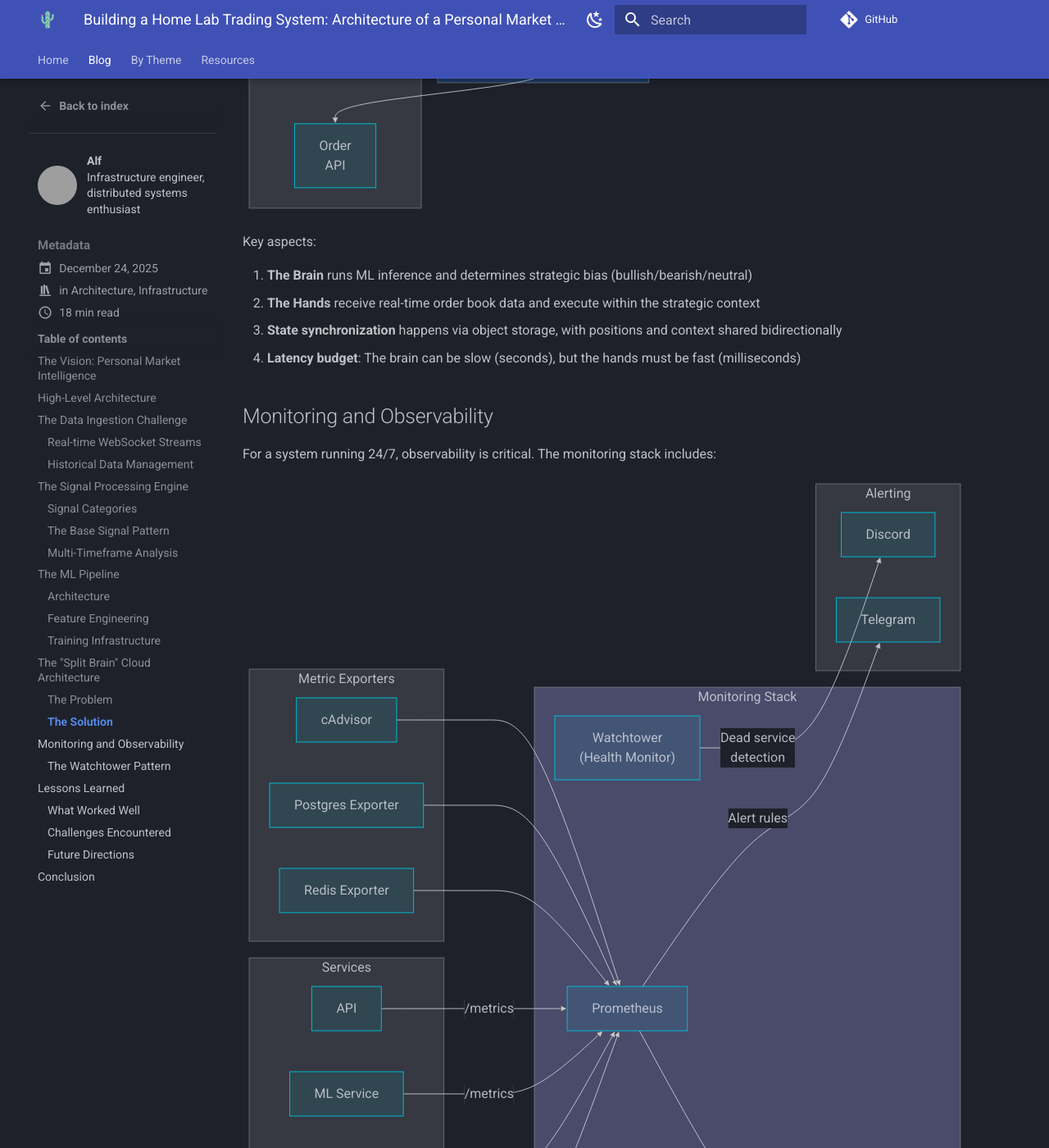
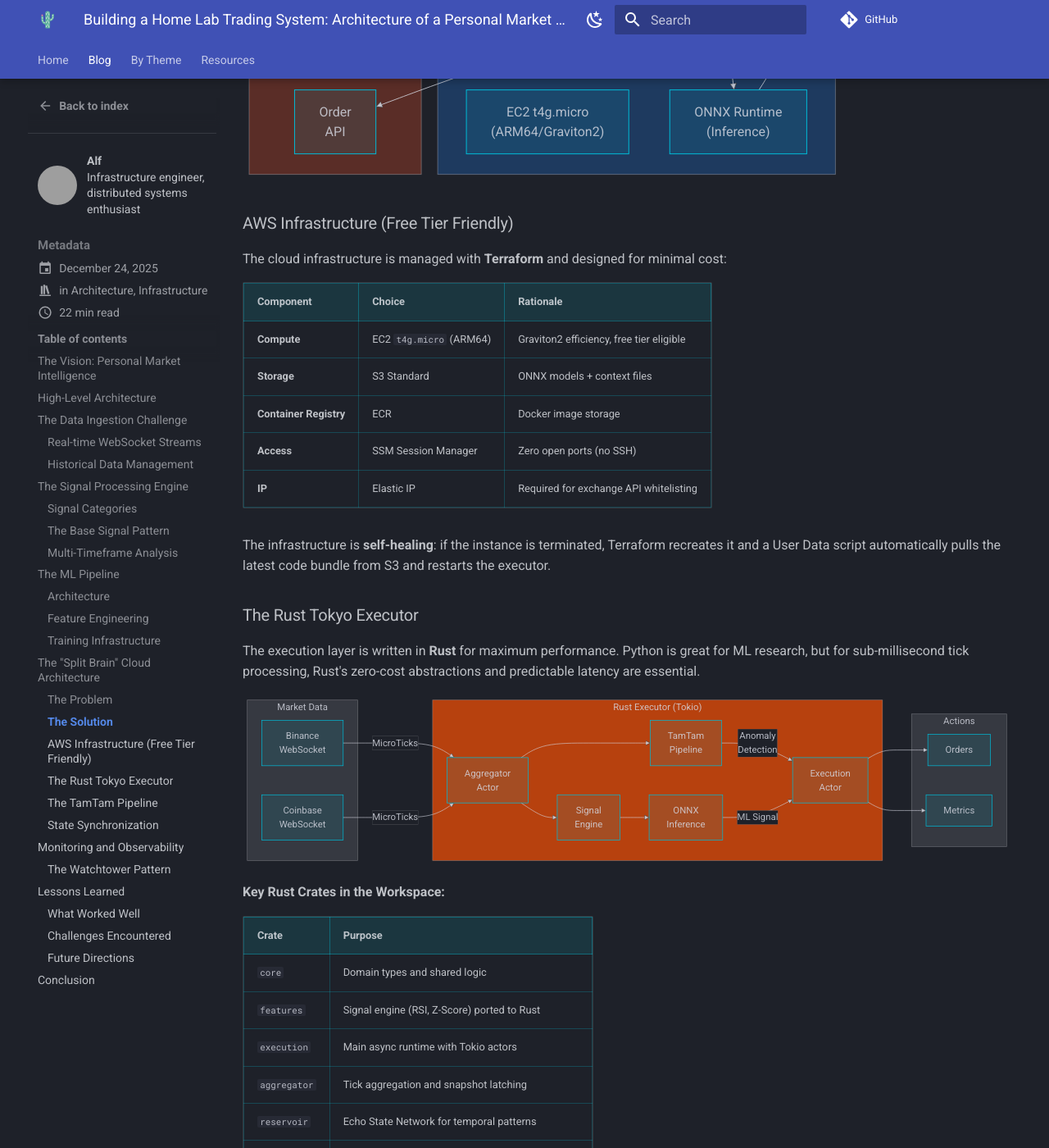
Before and after one commit to alfredojrc/digital-garden, an MkDocs documentation site: the page built from docs/blog/posts/building-a-home-lab-trading-system.md, in a window 1280 px wide and 1400 px high, scrolled down 9257 px. Shown: the whole window at 82% size. Built offline with MkDocs 1.6.1 and Material for MkDocs 9.7.7, drawn with Linux system fonts in a browser that asks for light colours; comment, search, counter and statistics services are not loaded; some of the changed text lies outside the part shown; grey boxes are pictures that could not be loaded.

Commit message:
feat: Expand blog post with AWS Tokyo and Rust executor details
- Added detailed AWS Tokyo deployment section (EC2 t4g.micro, S3, Terraform)
- Added Rust executor architecture with Tokio actors
- Documented TamTam pipeline (Echo State Network + anomaly detection)
- Added state synchronization patterns between Brain and Hands
- New tags: rust, aws, terraform, tokio, onnx
- Updated readtime from 18 to 22 minutes

🤖 Generated with [Claude Code](https://claude.com/claude-code)

Co-Authored-By: Claude Opus 4.5 <noreply@anthropic.com>

````diff
--- a/docs/blog/posts/building-a-home-lab-trading-system.md
+++ b/docs/blog/posts/building-a-home-lab-trading-system.md
@@ -15,9 +15,11 @@ tags:
   - docker
   - architecture
   - monitoring
-  - ai-agents
+  - rust
+  - aws
+  - terraform
 slug: building-home-lab-trading-system
-readtime: 18
+readtime: 22
 ---
 
 # Building a Home Lab Trading System: Architecture of a Personal Market Intelligence Platform
@@ -339,11 +341,11 @@ One of the most interesting architectural decisions was the "Split Brain" patter
 
 ### The Problem
 
-The home lab has a GPU for training, but it's physically far from exchange servers. Low-latency execution requires proximity to exchange data centers.
+The home lab has a GPU for training, but it's physically far from exchange servers. Low-latency execution requires proximity to exchange data centers. Sending Level 2 order book data from Tokyo to a home lab introduces ~200ms of latency - an eternity in high-frequency trading.
 
 ### The Solution
 
-Separate the "brain" (strategy/ML) from the "hands" (execution):
+Separate the "brain" (strategy/ML) from the "hands" (execution), deploying a lightweight executor in AWS Tokyo (`ap-northeast-1`), close to exchange matching engines.
 
 ```mermaid
 flowchart TB
@@ -353,41 +355,133 @@ flowchart TB
         REGIME["Regime<br/>Detection"]
     end
 
-    subgraph Cloud["Cloud (Hands)"]
-        EXEC["Execution<br/>Engine"]
-        OB["Order Book<br/>Processor"]
-        ORDERS["Order<br/>Management"]
+    subgraph AWS["AWS Tokyo (Hands)"]
+        EC2["EC2 t4g.micro<br/>(ARM64/Graviton2)"]
+        RUST["Rust Executor<br/>(Tokio)"]
+        ONNX["ONNX Runtime<br/>(Inference)"]
     end
 
-    subgraph Exchange["Exchange"]
-        WS["WebSocket<br/>Feed"]
+    subgraph Exchange["Exchange (Tokyo)"]
+        WS["WebSocket<br/>L2 Data"]
         API["Order<br/>API"]
     end
 
     subgraph Sync["State Synchronization"]
-        S3[("Object<br/>Storage")]
+        S3[("S3 Bucket<br/>Models + Context")]
     end
 
     GPU --> STRAT
     STRAT --> REGIME
-    REGIME -->|"Push context<br/>(every 5 min)"| S3
-    S3 -->|"Pull context"| EXEC
+    REGIME -->|"Push context.json<br/>(every 5 min)"| S3
+    S3 -->|"Pull models<br/>+ context"| RUST
 
-    WS -->|"Real-time<br/>L2 data"| OB
-    OB --> EXEC
-    EXEC --> ORDERS
-    ORDERS --> API
+    WS -->|"Real-time<br/>depth data"| RUST
+    RUST --> ONNX
+    ONNX --> RUST
+    RUST -->|"<10ms"| API
 
     style Home fill:#2d5a27
-    style Cloud fill:#1e3a5f
+    style AWS fill:#1e3a5f
+    style Exchange fill:#5a2d27
 ```
 
-Key aspects:
+### AWS Infrastructure (Free Tier Friendly)
 
-1. **The Brain** runs ML inference and determines strategic bias (bullish/bearish/neutral)
-2. **The Hands** receive real-time order book data and execute within the strategic context
-3. **State synchronization** happens via object storage, with positions and context shared bidirectionally
-4. **Latency budget**: The brain can be slow (seconds), but the hands must be fast (milliseconds)
+The cloud infrastructure is managed with **Terraform** and designed for minimal cost:
+
+| Component | Choice | Rationale |
+|-----------|--------|-----------|
+| **Compute** | EC2 `t4g.micro` (ARM64) | Graviton2 efficiency, free tier eligible |
+| **Storage** | S3 Standard | ONNX models + context files |
+| **Container Registry** | ECR | Docker image storage |
+| **Access** | SSM Session Manager | Zero open ports (no SSH) |
+| **IP** | Elastic IP | Required for exchange API whitelisting |
+
+The infrastructure is **self-healing**: if the instance is terminated, Terraform recreates it and a User Data script automatically pulls the latest code bundle from S3 and restarts the executor.
+
+### The Rust Tokyo Executor
+
+The execution layer is written in **Rust** for maximum performance. Python is great for ML research, but for sub-millisecond tick processing, Rust's zero-cost abstractions and predictable latency are essential.
+
+```mermaid
+flowchart LR
+    subgraph DataSources["Market Data"]
+        BN["Binance<br/>WebSocket"]
+        CB["Coinbase<br/>WebSocket"]
+    end
+
+    subgraph RustExecutor["Rust Executor (Tokio)"]
+        AGG["Aggregator<br/>Actor"]
+        SIG["Signal<br/>Engine"]
+        TAM["TamTam<br/>Pipeline"]
+        INF["ONNX<br/>Inference"]
+        EXEC["Execution<br/>Actor"]
+    end
+
+    subgraph Output["Actions"]
+        ORD["Orders"]
+        MET["Metrics"]
+    end
+
+    BN & CB -->|"MicroTicks"| AGG
+    AGG --> SIG
+    AGG --> TAM
+    SIG --> INF
+    TAM -->|"Anomaly<br/>Detection"| EXEC
+    INF -->|"ML Signal"| EXEC
+    EXEC --> ORD
+    EXEC --> MET
+
+    style RustExecutor fill:#b7410e
+```
+
+**Key Rust Crates in the Workspace:**
+
+| Crate | Purpose |
+|-------|---------|
+| `core` | Domain types and shared logic |
+| `features` | Signal engine (RSI, Z-Score) ported to Rust |
+| `execution` | Main async runtime with Tokio actors |
+| `aggregator` | Tick aggregation and snapshot latching |
+| `reservoir` | Echo State Network for temporal patterns |
+| `detector` | Multivariate streaming anomaly detection |
+| `tamtam` | Novel pipeline combining ESN + Gaussian detector |
+
+**Performance Optimizations:**
+
+- **jemalloc**: Custom allocator for predictable memory behavior
+- **SIMD JSON**: Fast parsing of WebSocket messages
+- **Zero-allocation hot paths**: Pre-allocated buffers in the tick processing loop
+- **Actor model**: Tokio channels for concurrent, non-blocking data flow
+
+### The TamTam Pipeline
+
+One of the more experimental components is the "TamTam" pipeline - a combination of reservoir computing and streaming anomaly detection:
+
+```mermaid
+flowchart LR
+    TICK["Market<br/>Tick"] --> FEAT["Feature<br/>Extraction"]
+    FEAT --> ESN["Echo State<br/>Network"]
+    ESN -->|"Reservoir<br/>State"| GAUSS["Streaming<br/>Gaussian"]
+    GAUSS -->|"Anomaly<br/>Score > 3σ"| ALERT["Stealth<br/>Order Logic"]
+
+    style ESN fill:#4a4a6a
+    style GAUSS fill:#6a4a4a
+```
+
+The idea is to use the **Echo State Network** as a "tuning fork" that resonates with normal market patterns. When the market behaves unusually, the reservoir state deviates, and the **Multivariate Streaming Gaussian** detector flags it as an anomaly.
+
+### State Synchronization
+
+The Brain and Hands communicate asynchronously via S3:
+
+| Direction | File | Contents | Frequency |
+|-----------|------|----------|-----------|
+| Brain → Hands | `context.json` | Regime, bias, thresholds | Every 5 min |
+| Brain → Hands | `*.onnx` | ML models | On retrain |
+| Hands → Brain | `positions.json` | Current inventory | On change |
+
+This design means the executor can operate **autonomously** for extended periods, even if the home lab goes offline. It simply continues executing within its last-known strategic context.
 
 ## Monitoring and Observability
 
--- a/mkdocs.yml
+++ b/mkdocs.yml
@@ -102,6 +102,11 @@ plugins:
         - data-engineering
         - redis
         - timescaledb
+        - rust
+        - aws
+        - terraform
+        - tokio
+        - onnx
         - pNFS
         - distributed-storage
         - NVMe
````
Also changed, not shown: docs/home.md (+3 -3 lines).
